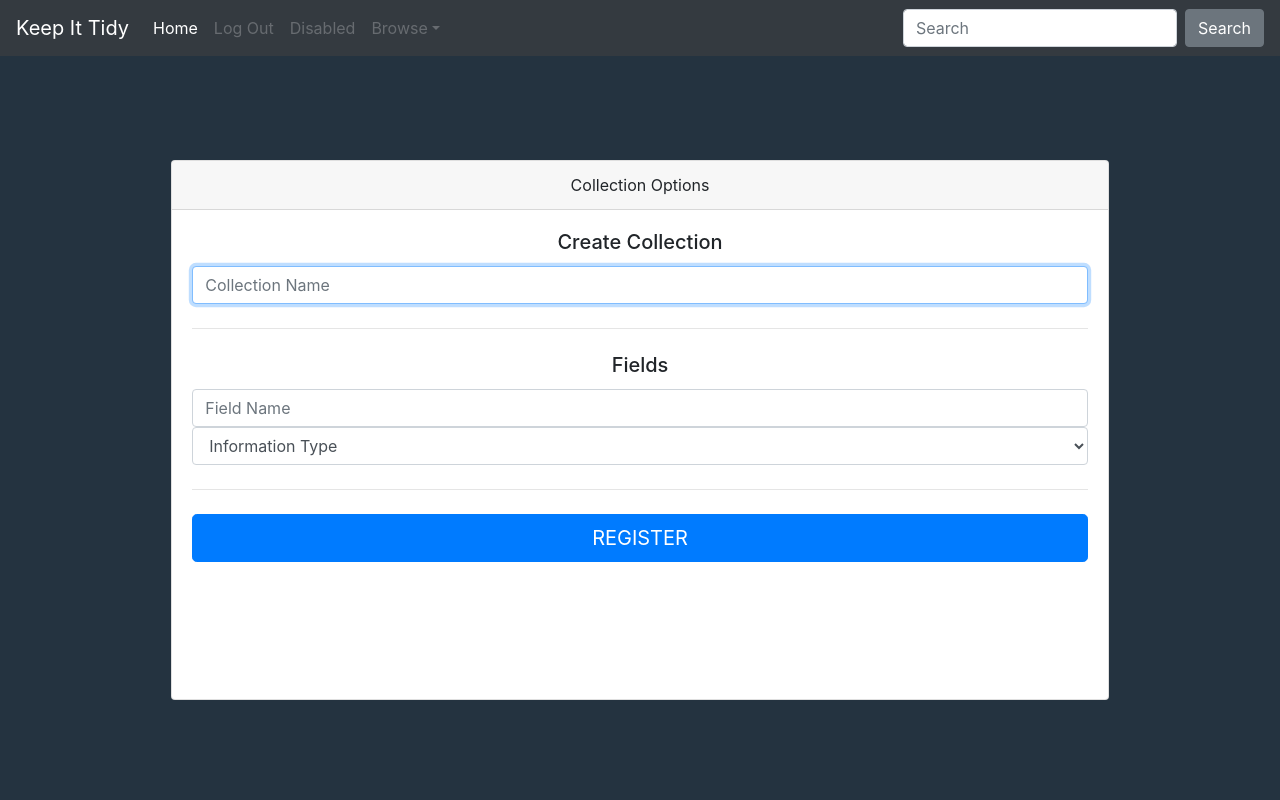
After one commit to morciu/KeepItTidy, a Django app: page /create_collection in a window 1280 px wide. The commit adds this page. Run offline with Django 3.2, Linux system fonts and the light colour scheme.

Commit message:
created front end for - Create Collection HTML

```diff
--- /dev/null
+++ b/KeepItTidy/templates/keepittidy/create_collection.html
@@ -0,0 +1,51 @@
+{% extends 'keepittidy/layout.html' %}
+
+{% block body %}
+<div class="container-fluid"  style="height:90vh">
+	<div class="row h-100">
+		<div class="d-flex col-sm h-100 align-items-center">
+			<div class="mx-auto h-75 w-75 card">
+				<div class="card-header text-center">Collection Options</div>
+				<div class="card-body">
+				    <h5 class="card-title text-center">Create Collection</h5>
+		            <form class="form-signin" action="{% url 'login' %}" method='post'>
+		              {% csrf_token %}
+		              <div class="form-label-group">
+		                <input type="text" id="collectionName" name="collectionName" class="form-control" placeholder="Collection Name" required autofocus>
+		              </div>
+
+		              {% if error_msg %}
+		              <div class="form-label-group mt-1">
+		                <p>{{error_msg}}</p>
+		              </div>
+		              {% endif %}
+
+		              <hr class="my-4">
+
+		              <h5 class="card-title text-center">Fields</h5>
+		              <div class="form-label-group">
+		                <form class="form-inline">
+		                	<div class="form-group">
+		                		<input type="text" class="form-control" placeholder="Field Name">
+		                		<select class="form-control">
+		                			<option selected="true" disabled="disabled">Information Type</option>
+		                			<option value="1">Text</option>
+		                			<option value="2">Description</option>
+		                			<option value="3">Date</option>
+		                			<option value="4">Number</option>
+		                			<option value="5">Decimal</option>
+		                		</select>
+		                	</div>
+		                </form>
+		              </div>
+
+		              <hr class="my-4">
+
+		              <a href="{% url 'register' %}" class="btn btn-lg btn-primary btn-block text-uppercase">Register</a>
+		            </form>
+			    </div>
+			</div>
+		</div>
+	</div>
+</div>
+{% endblock %}
--- a/KeepItTidy/templates/keepittidy/index.html
+++ b/KeepItTidy/templates/keepittidy/index.html
@@ -11,7 +11,7 @@
 				    <p class="card-text text-center">View current collections or create a new one.</p>
 				    <div class="row justify-content-center">
 					    <a href="#" class="btn btn-primary">View Collection</a>
-					    <a href="#" class="btn btn-primary">Create Collection</a>
+					    <a href="{% url 'create_collection' %}" class="btn btn-primary">Create Collection</a>
 					</div>
 			    </div>
 			</div>
--- a/KeepItTidy/templates/keepittidy/layout.html
+++ b/KeepItTidy/templates/keepittidy/layout.html
@@ -20,7 +20,7 @@
 		  <div class="navbar-collapse collapse" id="navbarsExampleDefault" style="">
 		    <ul class="navbar-nav mr-auto">
 		      <li class="nav-item active">
-		        <a class="nav-link" href="#">Home<span class="sr-only">(current)</span></a>
+		        <a class="nav-link" href="{% url 'index' %}">Home<span class="sr-only">(current)</span></a>
 		      </li>
 		      <li class="nav-item">
 		        <a class="nav-link" href="{% url 'logout' %}">Log Out</a>
--- a/KeepItTidy/urls.py
+++ b/KeepItTidy/urls.py
@@ -7,7 +7,8 @@ urlpatterns = [
 	path("", views.index, name="index"),
 	path("login", views.login_view, name="login"),
 	path("logout", views.logout_view, name="logout"),
-	path("register", views.register, name="register")
+	path("register", views.register, name="register"),
+	path("create_collection", views.create_collection, name="create_collection")
 	]
 
 urlpatterns += staticfiles_urlpatterns()
--- a/KeepItTidy/views.py
+++ b/KeepItTidy/views.py
@@ -62,3 +62,7 @@ def register(request):
 		return HttpResponseRedirect(reverse("index"))
 	else:
 		return render(request, "keepittidy/register.html")
+
+
+def create_collection(request):
+	return render(request, "keepittidy/create_collection.html")
```
